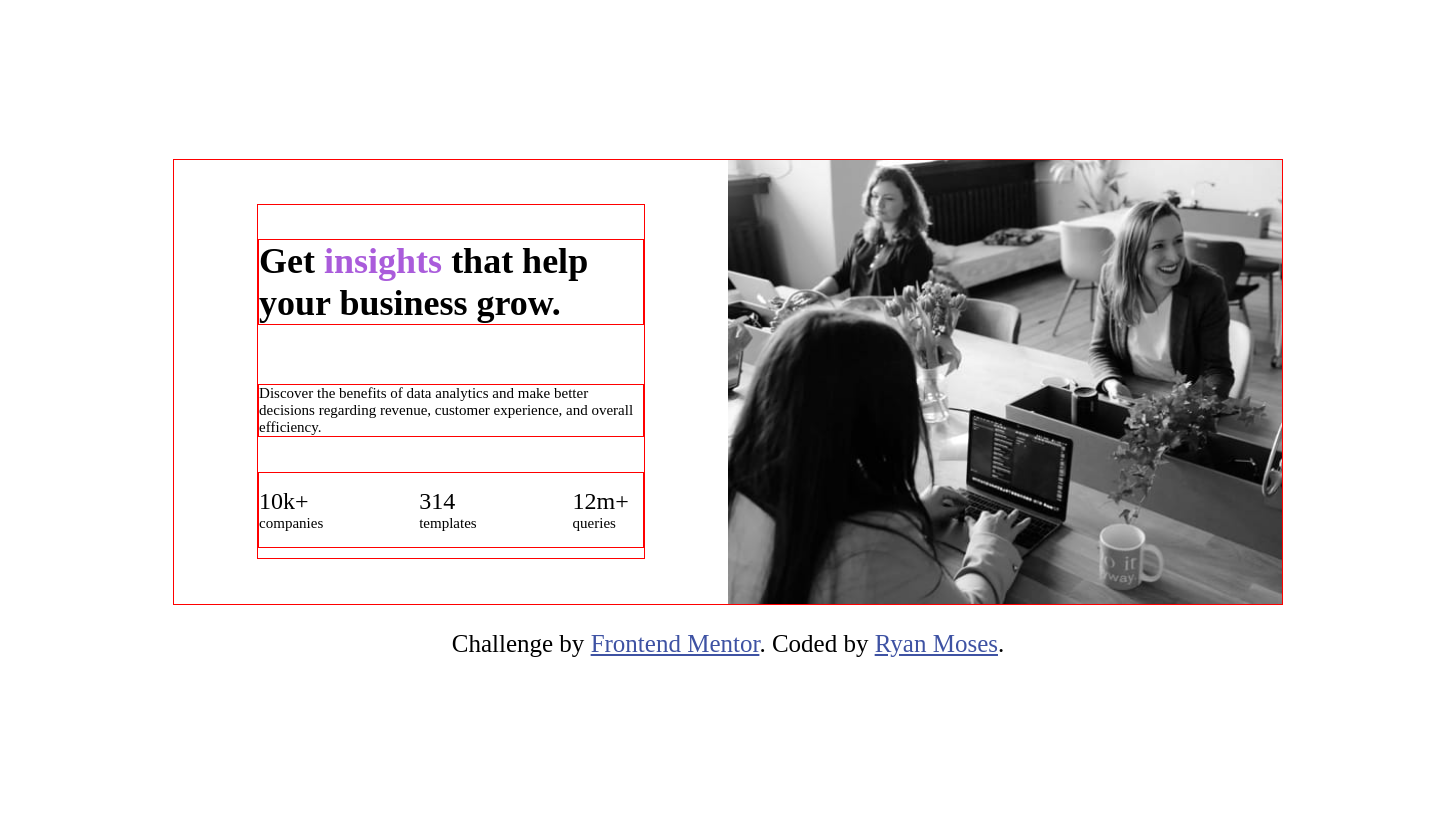
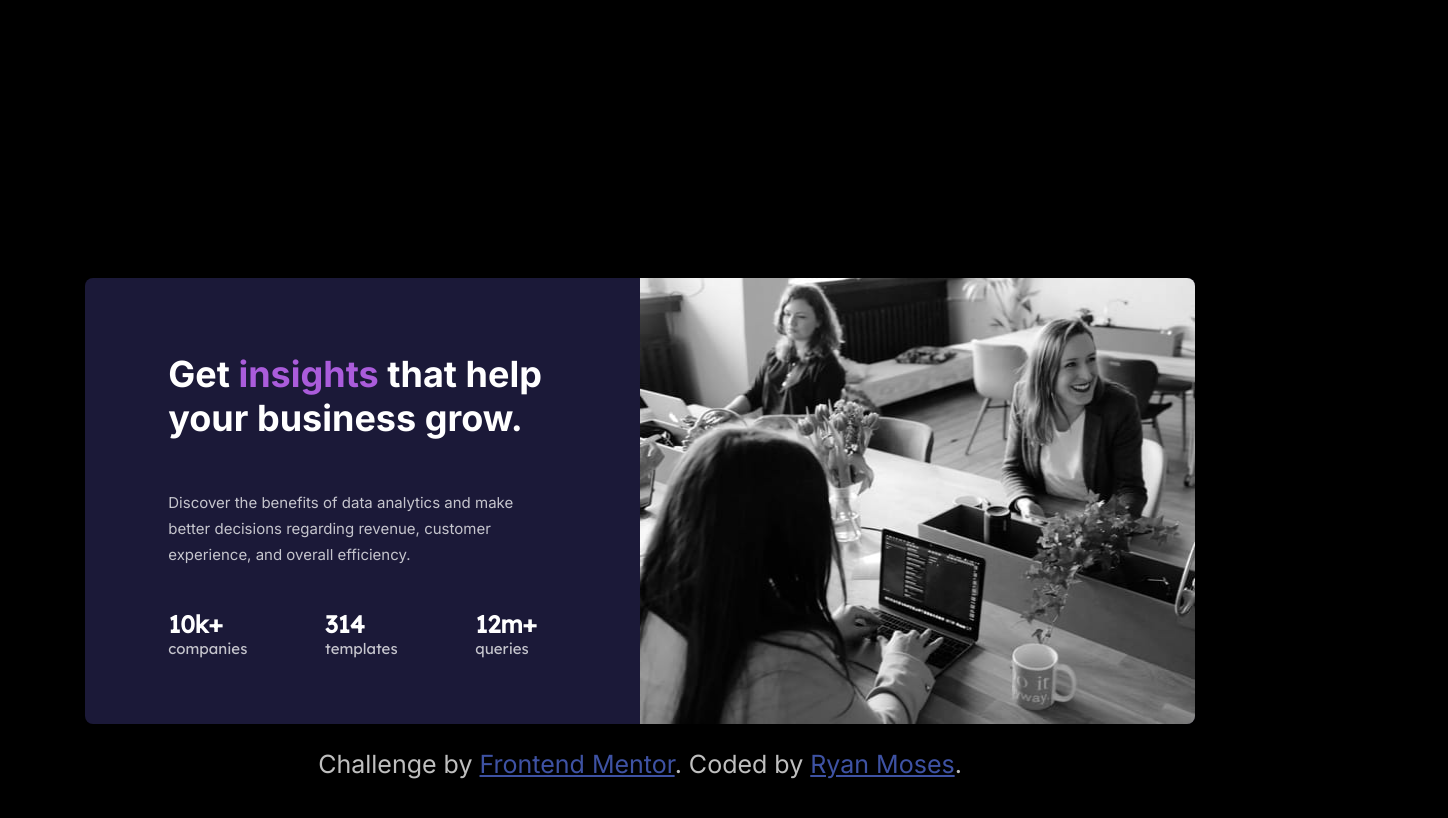
Before and after one commit to mosesrc/Stats-Preview-Card, a plain HTML site: page index.html in a window 1280 px wide. Shown: the whole page, 1448 px wide, since content can reach past the window. Drawn offline with Linux system fonts and the light colour scheme.

Commit message:
Add Styles Stage 1

```diff
--- a/assets/css/app.css
+++ b/assets/css/app.css
@@ -1,3 +1,5 @@
+@import url("https://fonts.googleapis.com/css2?family=Inter:wght@400;700&family=Lexend+Deca&display=swap");
+
 :root {
   --main-bg-color: hsl(233, 47%, 7%);
   --card-bg: hsl(244, 38%, 16%);
@@ -12,28 +14,28 @@
 }
 
 body {
-  height: 800px;
-  width: 1440px;
+  height: 130vh;
+  /* width: 105vw; */
   font-size: 15px;
+  font-family: "Inter", sans-serif;
   display: flex;
   flex-direction: column;
   justify-content: center;
   align-items: center;
-  /* background-color: black; */
+  color: var(--main-paragraph);
+  background-color: black;
 }
 
 h1 {
-  border: 1px solid red;
   font-size: 36px;
+  font-weight: 700;
+  line-height: 44px;
+  color: var(--main-heading);
 }
 
 h1 span {
   font-size: inherit;
   color: var(--accent-color);
-}
-
-span {
-  font-size: 24px;
 }
 
 img {
@@ -48,7 +50,10 @@ img {
   height: 446px;
   width: 1110px;
   margin-bottom: 25px;
-  border: 1px solid red;
+  border-radius: 8px;
+  overflow: hidden;
+  background-color: var(--card-bg);
+  border: none;
 }
 
 .content-container {
@@ -67,28 +72,34 @@ img {
   justify-content: space-around;
   align-items: flex-start;
   text-align: left;
-  border: 1px solid red;
+  border-radius: 8px;
 }
 
-.image-header {
+.image-container {
   flex: 1;
 }
 
 .main-pg {
-  border: 1px solid red;
+  line-height: 26px;
 }
 
 .accolades {
   display: flex;
   align-items: center;
   min-width: 100%;
-  border: 1px solid red;
 }
 
 .accolades p {
-    display: flex;
-    flex-direction: column;
-    margin-right: 25%;
+  display: flex;
+  flex-direction: column;
+  font-family: "Lexend Deca", sans-serif;
+  margin-right: 20%;
+}
+
+.accolades span {
+  color: var(--main-heading);
+  font-size: 24px;
+  font-weight: 700;
 }
 
 /* ATTRIBUTION */
--- a/index.html
+++ b/index.html
@@ -32,7 +32,7 @@
           </div>
         </div>
       </div>
-      <div class="image-header">
+      <div class="image-container">
         <img
           src="./images/image-header-desktop.jpg"
           class="rightSideImg"
```
